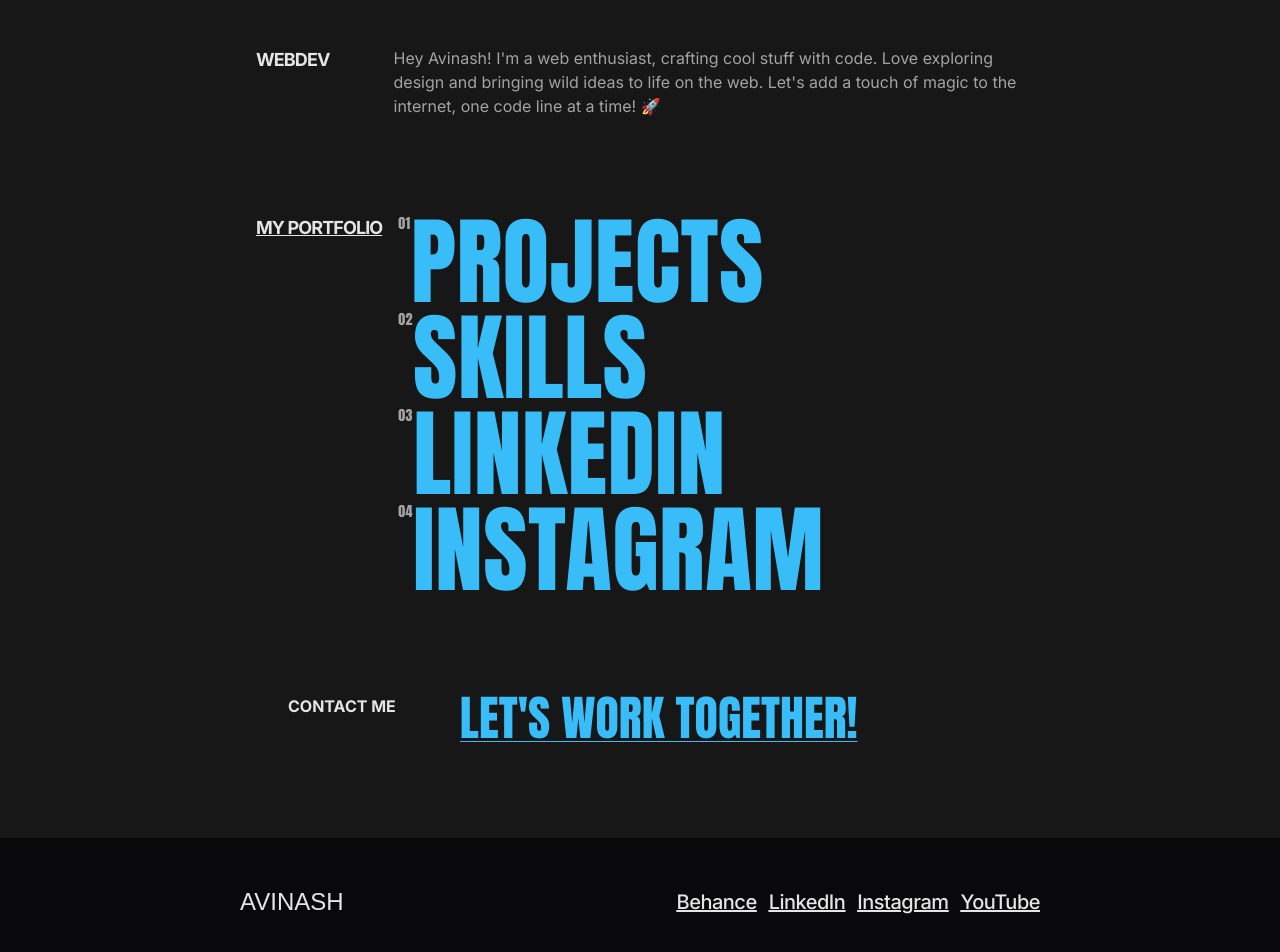
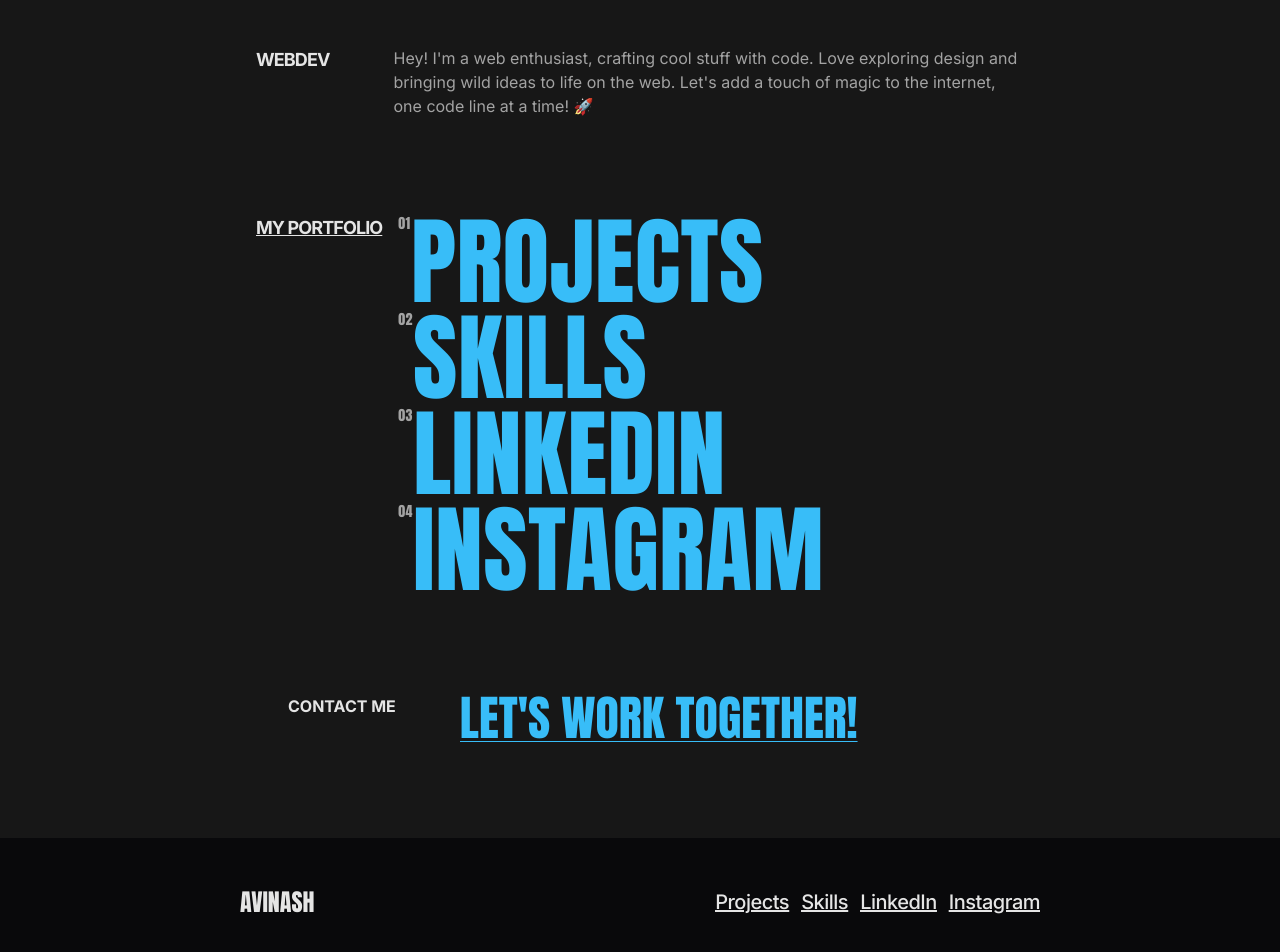
Before and after one commit to avinashankur/portfolio, a Next.js app: page / in a window 1280 px wide. Shown: the part 514-1466 px from the top of the page. Built offline with nearby package versions, Linux system fonts and the light colour scheme.

Commit message:
fixed: footer

```diff
--- a/app/contact/page.tsx
+++ b/app/contact/page.tsx
@@ -9,7 +9,7 @@ export default function Contact() {
         &#60; Home
       </Link>
       <main className="px-8 xl:px-[15rem] pt-[10rem]">
-        <h1 className="text-5xl lg:text-9xl font-bold tracking-tighter uppercase">
+        <h1 className="text-5xl lg:text-9xl font-bold font-anton tracking-wider uppercase">
           Contact
         </h1>
         <form
--- a/app/page.tsx
+++ b/app/page.tsx
@@ -16,7 +16,7 @@ export default function Home() {
             WebDev
           </h1>
           <p className="text-neutral-400 text-sm lg:text-base">
-          Hey Avinash! I&apos;m a web enthusiast, crafting cool stuff with code. Love exploring design and bringing wild ideas to life on the web. Let&apos;s add a touch of magic to the internet, one code line at a time! 🚀
+          Hey! I&apos;m a web enthusiast, crafting cool stuff with code. Love exploring design and bringing wild ideas to life on the web. Let&apos;s add a touch of magic to the internet, one code line at a time! 🚀
           </p>
         </div>
 
--- a/components/Footer.tsx
+++ b/components/Footer.tsx
@@ -3,14 +3,14 @@ import Link from "next/link";
 const Footer = () => {
     return <footer className="bg-zinc-950 flex flex-col lg:flex-row lg:items-center gap-4 justify-between xl:px-[15rem] px-4 pt-[3rem] pb-[10rem]">
         <div className="flex flex-col">
-            <Link href="/" className="uppercase font-[fantasy] text-2xl">Avinash</Link>
+            <Link href="/" className="uppercase font-anton text-2xl">Avinash</Link>
             {/* <Link href="/" className="underline font-bold uppercase text-sky-400 tracking-tighter hover:text-neutral-200 transition">Resume</Link> */}
         </div>
         <div className="underline font-medium text-xl tracking-tight gap-3 flex flex-col lg:flex-row">
-            <Link href="/" className="hover:text-sky-400 transition">Behance</Link>
-            <Link href="/" className="hover:text-sky-400 transition">LinkedIn</Link>
-            <Link href="/" className="hover:text-sky-400 transition">Instagram</Link>
-            <Link href="/" className="hover:text-sky-400 transition">YouTube</Link>
+            <Link href="/" className="hover:text-sky-400 transition">Projects</Link>
+            <Link href="/" className="hover:text-sky-400 transition">Skills</Link>
+            <Link href="https://linkedin.com/in/avinashankur" target="_blank" className="hover:text-sky-400 transition">LinkedIn</Link>
+            <Link href="https://instagram.com/avixnsh" target="_blank" className="hover:text-sky-400 transition">Instagram</Link>
         </div>
     </footer>
 }
```
